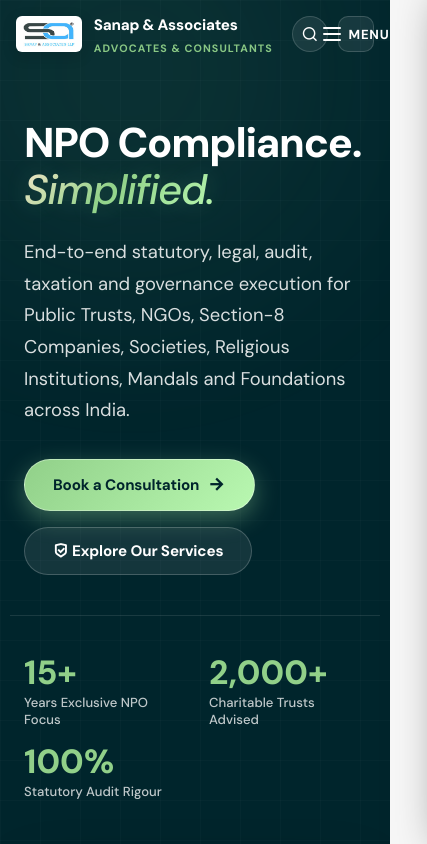
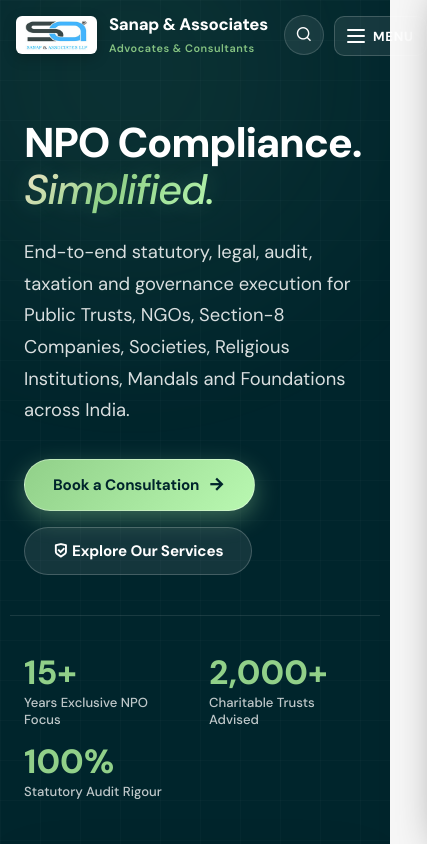
Before and after one commit to GauravSB07/Sanap_associates_website_development, a React (Vite) app: page / in a window 390 px wide. Shown: the top 844 px of the page, 427 px wide, since content can reach past the window. Built offline with nearby package versions, Linux system fonts and the light colour scheme; a web font is replaced by a local one.

Commit message:
fix navbar and bring back all important features on dev branch

```diff
--- a/src/styles/main.css
+++ b/src/styles/main.css
@@ -10,8 +10,8 @@
      ========================================================================== */
   --primary-midnight: #00252C;
   --primary-navy: #043138;
-  --primary-slate: #09444F;
-  --primary-surface: #032E36;
+  --primary-slate: #063C45;
+  --primary-surface: #022026;
 
   /* Refined Mint & Teal Green Accents from Limpa */
   --accent-gold: #B9F8B1;
@@ -59,7 +59,7 @@
   --shadow-card: 0 10px 30px rgba(0, 37, 44, 0.06), 0 1px 3px rgba(0, 37, 44, 0.03);
   --shadow-hover: 0 20px 45px rgba(0, 37, 44, 0.1), 0 4px 12px rgba(0, 37, 44, 0.05);
   --shadow-gold: 0 10px 30px rgba(185, 248, 177, 0.28);
-  --shadow-dark-card: 0 20px 50px rgba(0, 20, 25, 0.38);
+  --shadow-dark-card: 0 20px 50px rgba(0, 0, 0, 0.35);
 
   /* Fluid Motion Timing */
   --transition-fast: 0.2s cubic-bezier(0.16, 1, 0.3, 1);
@@ -358,36 +358,14 @@ input, select, textarea {
   position: absolute;
   top: 50%;
   left: 50%;
-  transform: translate(-50%, -50%) scale(0.4);
+  transform: translate(-50%, -50%);
+  font-size: 0.62rem;
+  font-weight: 800;
+  text-transform: uppercase;
+  letter-spacing: 0.1em;
+  color: var(--primary-midnight);
+  white-space: nowrap;
   pointer-events: none;
-  white-space: nowrap;
-  opacity: 0;
-  padding: 6px 14px;
-  border-radius: var(--radius-pill);
-  font-size: 0.72rem;
-  font-weight: 700;
-  letter-spacing: 0.08em;
-  text-transform: uppercase;
-  transition: opacity 0.2s cubic-bezier(0.16, 1, 0.3, 1), transform 0.25s cubic-bezier(0.16, 1, 0.3, 1);
-}
-
-.custom-cursor-ring.cursor--light-area .cursor-badge-text {
-  background-color: var(--primary-midnight);
-  color: var(--accent-gold-light);
-  border: 1px solid var(--accent-gold-border);
-  box-shadow: 0 8px 24px rgba(0, 37, 44, 0.25);
-}
-
-.custom-cursor-ring.cursor--dark-area .cursor-badge-text {
-  background-color: #FFFFFF;
-  color: var(--primary-midnight);
-  border: 1px solid rgba(255, 255, 255, 0.6);
-  box-shadow: 0 10px 30px rgba(0, 0, 0, 0.35);
-}
-
-.custom-cursor-ring.cursor--has-text .cursor-badge-text {
-  opacity: 1;
-  transform: translate(-50%, -50%) scale(1);
 }
 
 @media (max-width: 991px) {
@@ -624,7 +602,7 @@ input, select, textarea {
   width: 100%;
   max-width: 100vw;
   box-sizing: border-box;
-  padding: 16px 0;
+  padding: 20px 0;
   z-index: 1000;
   transition: padding 0.35s cubic-bezier(0.16, 1, 0.3, 1),
               background-color 0.35s cubic-bezier(0.16, 1, 0.3, 1),
@@ -632,27 +610,30 @@ input, select, textarea {
               border-color 0.35s cubic-bezier(0.16, 1, 0.3, 1);
 }
 
-.prestige-header .container {
-  max-width: 1200px;
-  padding-left: 20px;
-  padding-right: 20px;
-}
-
 .prestige-header.is-sticky {
   position: fixed !important;
   top: 0;
-  padding: 10px 0;
+  padding: 11px 0;
   background-color: rgba(0, 37, 44, 0.95) !important;
   backdrop-filter: blur(20px);
   -webkit-backdrop-filter: blur(20px);
   border-bottom: 1px solid rgba(185, 248, 177, 0.22);
-  box-shadow: 0 10px 30px rgba(0, 20, 25, 0.4);
-  animation: fadeInDown 0.45s ease-in-out;
+  box-shadow: 0 10px 30px rgba(0, 0, 0, 0.45);
+  animation: headerSlideDown 0.35s cubic-bezier(0.16, 1, 0.3, 1);
 }
 
 @keyframes headerSlideDown {
   from { transform: translateY(-100%); }
   to { transform: translateY(0); }
+}
+
+.header-container {
+  width: 100%;
+  max-width: 1400px;
+  margin-left: auto;
+  margin-right: auto;
+  padding-left: clamp(16px, 2.5vw, 32px);
+  padding-right: clamp(16px, 2.5vw, 32px);
 }
 
 .header-inner {
@@ -673,10 +654,6 @@ input, select, textarea {
 }
 
 .header-brand {
-  display: flex;
-  align-items: center;
-  gap: 12px;
-  flex-shrink: 0;
   transition: transform var(--transition-fast);
   text-decoration: none;
 }
@@ -686,15 +663,15 @@ input, select, textarea {
 }
 
 .brand-emblem-frame {
-  height: 40px;
+  height: 42px;
   background-color: #FFFFFF;
   border-radius: var(--radius-xs);
   padding: 3px 8px;
   display: inline-flex;
   align-items: center;
   justify-content: center;
-  border: 1px solid rgba(255, 255, 255, 0.32);
-  box-shadow: 0 4px 14px rgba(0, 20, 25, 0.2);
+  border: 1px solid rgba(255, 255, 255, 0.35);
+  box-shadow: 0 4px 14px rgba(0, 0, 0, 0.2);
   flex-shrink: 0;
   transition: border-color var(--transition-fast), box-shadow var(--transition-fast), transform var(--transition-fast);
 }
@@ -714,7 +691,7 @@ input, select, textarea {
 
 .brand-primary-name {
   font-family: var(--font-heading);
-  font-size: clamp(1.02rem, 1.1vw, 1.14rem);
+  font-size: clamp(1.02rem, 1.1vw, 1.16rem);
   font-weight: 800;
   color: #FFFFFF;
   letter-spacing: -0.015em;
@@ -722,29 +699,27 @@ input, select, textarea {
   white-space: nowrap;
 }
 
-.brand-statutory-tag,
 .brand-tagline {
-  font-size: 0.67rem;
-  font-weight: 700;
-  text-transform: uppercase;
-  letter-spacing: 0.1em;
+  font-size: 0.68rem;
+  font-weight: 600;
+  letter-spacing: 0.05em;
   color: var(--accent-gold-light);
   display: block;
   white-space: nowrap;
-  opacity: 0.95;
-}
-
-/* Centered & Refined Pill Navigation */
+  opacity: 0.92;
+}
+
+/* Centered & Compact Navigation */
 .header-navigation {
   background-color: rgba(255, 255, 255, 0.05);
   border: 1px solid rgba(255, 255, 255, 0.12);
   backdrop-filter: blur(16px);
   -webkit-backdrop-filter: blur(16px);
   border-radius: var(--radius-pill);
-  padding: 4px 8px;
-  margin: 0 auto;
+  padding: 4px 10px;
   box-shadow: 0 4px 18px rgba(0, 0, 0, 0.15);
   transition: all var(--transition-smooth);
+  flex-shrink: 0;
 }
 
 .prestige-header.is-sticky .header-navigation {
@@ -755,21 +730,21 @@ input, select, textarea {
 .nav-link-list {
   display: flex;
   align-items: center;
-  gap: 4px;
+  gap: clamp(2px, 0.5vw, 8px);
   flex-wrap: nowrap;
 }
 
 .nav-anchor {
   display: inline-block;
-  color: rgba(255, 255, 255, 0.85);
+  color: rgba(255, 255, 255, 0.86);
   font-family: var(--font-heading);
-  font-size: 0.86rem;
+  font-size: clamp(0.77rem, 0.82vw, 0.84rem);
   font-weight: 600;
-  padding: 7px 12px;
+  padding: 5px 8px;
   border-radius: var(--radius-pill);
   position: relative;
   white-space: nowrap;
-  transition: all var(--transition-fast);
+  transition: color 0.25s ease, background-color 0.25s ease, transform 0.25s ease;
 }
 
 .nav-anchor:hover,
@@ -782,38 +757,19 @@ input, select, textarea {
 .nav-anchor::after {
   content: "";
   position: absolute;
-  bottom: 2px;
-  left: 12px;
-  right: 12px;
+  bottom: 1px;
+  left: 50%;
+  transform: translateX(-50%);
+  width: 0;
   height: 2px;
   border-radius: 2px;
   background: linear-gradient(90deg, var(--accent-gold-light), var(--accent-gold));
-  transform: scaleX(0);
-  transition: transform var(--transition-fast);
+  transition: width 0.3s cubic-bezier(0.16, 1, 0.3, 1);
 }
 
 .nav-anchor:hover::after,
 .nav-anchor.is-active::after {
-  transform: scaleX(1);
-}
-
-/* Header Actions */
-.header-actions {
-  display: flex;
-  align-items: center;
-  gap: 12px;
-  flex-shrink: 0;
-}
-
-#header-consultation-btn {
-  height: 40px;
-  padding: 0 18px;
-  display: inline-flex;
-  align-items: center;
-  justify-content: center;
-  font-size: 0.84rem;
-  font-weight: 700;
-  white-space: nowrap;
+  width: 75%;
 }
 
 /* Header Actions */
@@ -837,7 +793,6 @@ input, select, textarea {
   justify-content: center;
   font-size: 1.05rem;
   transition: all var(--transition-fast);
-  flex-shrink: 0;
 }
 
 .header-icon-btn:hover {
@@ -930,18 +885,16 @@ input, select, textarea {
   border-color: var(--primary-midnight);
 }
 
-/* Mobile Hamburger Button */
+/* Mobile Hamburger Button with three bars and Menu text */
 .mobile-hamburger-btn {
   height: 40px;
   padding: 0 12px;
   border-radius: var(--radius-sm);
   background-color: rgba(255, 255, 255, 0.08);
-  border: 1px solid rgba(255, 255, 255, 0.16);
-  display: none;
-  align-items: center;
-  justify-content: center;
+  border: 1px solid rgba(255, 255, 255, 0.18);
+  display: inline-flex;
+  align-items: center;
   gap: 8px;
-  flex-shrink: 0;
   cursor: pointer;
   transition: all var(--transition-fast);
 }
@@ -959,7 +912,7 @@ input, select, textarea {
 }
 
 .ham-line {
-  width: 18px;
+  width: 100%;
   height: 2px;
   background-color: #FFFFFF;
   border-radius: 2px;
@@ -984,34 +937,52 @@ input, select, textarea {
   color: var(--accent-gold);
 }
 
-@media (max-width: 1260px) and (min-width: 992px) {
+@media (min-width: 992px) and (max-width: 1260px) {
+  .header-inner {
+    gap: 8px;
+  }
+  .brand-primary-name {
+    font-size: 0.98rem;
+  }
+  .brand-tagline {
+    font-size: 0.62rem;
+  }
   .header-navigation {
-    padding: 3px 8px;
+    padding: 3px 6px;
   }
   .nav-link-list {
     gap: 2px;
   }
   .nav-anchor {
-    font-size: 0.72rem;
-    padding: 4px 3px;
-  }
-  .btn-prestige-sm {
-    padding: 6px 10px !important;
-    font-size: 0.76rem !important;
-  }
-  .brand-primary-name {
-    font-size: 0.96rem;
-  }
-  .brand-emblem-frame {
-    height: 34px;
-    padding: 2px 4px;
-  }
-  .brand-logo-img {
-    height: 26px;
+    font-size: 0.74rem;
+    padding: 4px 4px;
+  }
+  #header-consultation-btn {
+    padding: 0 12px;
+    font-size: 0.76rem;
+    height: 36px;
+  }
+  .header-actions {
+    gap: 6px;
+  }
+}
+
+@media (min-width: 992px) {
+  .header-navigation {
+    display: block !important;
+  }
+  .mobile-hamburger-btn {
+    display: none !important;
   }
 }
 
 @media (max-width: 991px) {
+  .header-navigation {
+    display: none !important;
+  }
+  .mobile-hamburger-btn {
+    display: inline-flex !important;
+  }
   .prestige-header {
     padding: 12px 0;
   }
@@ -1161,93 +1132,6 @@ input, select, textarea {
 .mobile-nav-item:hover .nav-item-arrow {
   color: var(--accent-gold);
   transform: translateX(3px);
-}
-
-/* Navigation Responsive Breakpoints */
-@media (min-width: 992px) and (max-width: 1140px) {
-  .header-inner {
-    gap: 10px;
-  }
-  .brand-primary-name {
-    font-size: 1.02rem;
-  }
-  .brand-statutory-tag {
-    font-size: 0.62rem;
-  }
-  .header-navigation {
-    padding: 3px 6px;
-  }
-  .nav-anchor {
-    padding: 6px 8px;
-    font-size: 0.82rem;
-  }
-  #header-consultation-btn {
-    padding: 0 13px;
-    font-size: 0.8rem;
-  }
-  .header-actions {
-    gap: 8px;
-  }
-}
-
-@media (max-width: 991px) {
-  .header-navigation {
-    display: none !important;
-  }
-  .header-actions .d-none.d-lg-block {
-    display: none !important;
-  }
-  .mobile-hamburger-btn {
-    display: flex !important;
-  }
-  .prestige-header {
-    padding: 12px 0;
-  }
-  .prestige-header.is-sticky {
-    padding: 10px 0;
-  }
-}
-
-@media (min-width: 992px) {
-  .mobile-hamburger-btn {
-    display: none !important;
-  }
-  .header-navigation {
-    display: block !important;
-  }
-}
-
-@media (max-width: 575px) {
-  .prestige-header .container {
-    padding-left: 14px;
-    padding-right: 14px;
-  }
-  .brand-emblem-frame {
-    height: 36px;
-    padding: 2px 6px;
-  }
-  .brand-logo-img {
-    height: 28px;
-    max-width: 65px;
-  }
-  .brand-primary-name {
-    font-size: 0.95rem;
-  }
-  .brand-statutory-tag {
-    display: none;
-  }
-  .header-actions {
-    gap: 8px;
-  }
-  .header-icon-btn,
-  .mobile-hamburger-btn {
-    width: 36px;
-    height: 36px;
-  }
-  .search-flyout-dropdown {
-    width: calc(100vw - 28px);
-    right: -10px;
-  }
 }
 
 /* ==========================================================================
@@ -1448,7 +1332,7 @@ input, select, textarea {
   left: 0;
   width: 100%;
   height: 100%;
-  background: linear-gradient(180deg, transparent 40%, rgba(4, 49, 56, 0.95) 100%);
+  background: linear-gradient(180deg, transparent 40%, rgba(12, 32, 46, 0.95) 100%);
 }
 
 .hero-verified-chip {
@@ -1757,7 +1641,7 @@ input, select, textarea {
   aspect-ratio: 4 / 5;
   border-radius: var(--radius-lg);
   overflow: hidden;
-  background: radial-gradient(circle at 50% 20%, #09444F 0%, var(--primary-midnight) 100%);
+  background: radial-gradient(circle at 50% 20%, #063C45 0%, var(--primary-midnight) 100%);
   border: 1px solid var(--border-card);
   box-shadow: var(--shadow-card);
   position: relative;
@@ -2744,11 +2628,6 @@ input, select, textarea {
 .text-body { color: var(--body-color) !important; }
 .text-muted { color: var(--muted-color) !important; }
 .text-dark { color: #00252C !important; }
-
-/* Responsive Display Utilities */
-.d-none { display: none !important; }
-.d-block { display: block !important; }
-.d-inline-block { display: inline-block !important; }
 
 .d-flex { display: flex; }
 .flex-column { flex-direction: column; }
@@ -4144,3 +4023,49 @@ input, select, textarea {
 .hero-visual-card {
   animation: floatSlow 7s ease-in-out infinite;
 }
+
+/* ==========================================================================
+   Responsive Display Utilities
+   ========================================================================== */
+.d-none { display: none !important; }
+.d-inline { display: inline !important; }
+.d-inline-block { display: inline-block !important; }
+.d-block { display: block !important; }
+.d-flex { display: flex !important; }
+.d-inline-flex { display: inline-flex !important; }
+
+@media (min-width: 576px) {
+  .d-sm-none { display: none !important; }
+  .d-sm-inline { display: inline !important; }
+  .d-sm-inline-block { display: inline-block !important; }
+  .d-sm-block { display: block !important; }
+  .d-sm-flex { display: flex !important; }
+  .d-sm-inline-flex { display: inline-flex !important; }
+}
+
+@media (min-width: 768px) {
+  .d-md-none { display: none !important; }
+  .d-md-inline { display: inline !important; }
+  .d-md-inline-block { display: inline-block !important; }
+  .d-md-block { display: block !important; }
+  .d-md-flex { display: flex !important; }
+  .d-md-inline-flex { display: inline-flex !important; }
+}
+
+@media (min-width: 992px) {
+  .d-lg-none { display: none !important; }
+  .d-lg-inline { display: inline !important; }
+  .d-lg-inline-block { display: inline-block !important; }
+  .d-lg-block { display: block !important; }
+  .d-lg-flex { display: flex !important; }
+  .d-lg-inline-flex { display: inline-flex !important; }
+}
+
+@media (min-width: 1200px) {
+  .d-xl-none { display: none !important; }
+  .d-xl-inline { display: inline !important; }
+  .d-xl-inline-block { display: inline-block !important; }
+  .d-xl-block { display: block !important; }
+  .d-xl-flex { display: flex !important; }
+  .d-xl-inline-flex { display: inline-flex !important; }
+}
```
